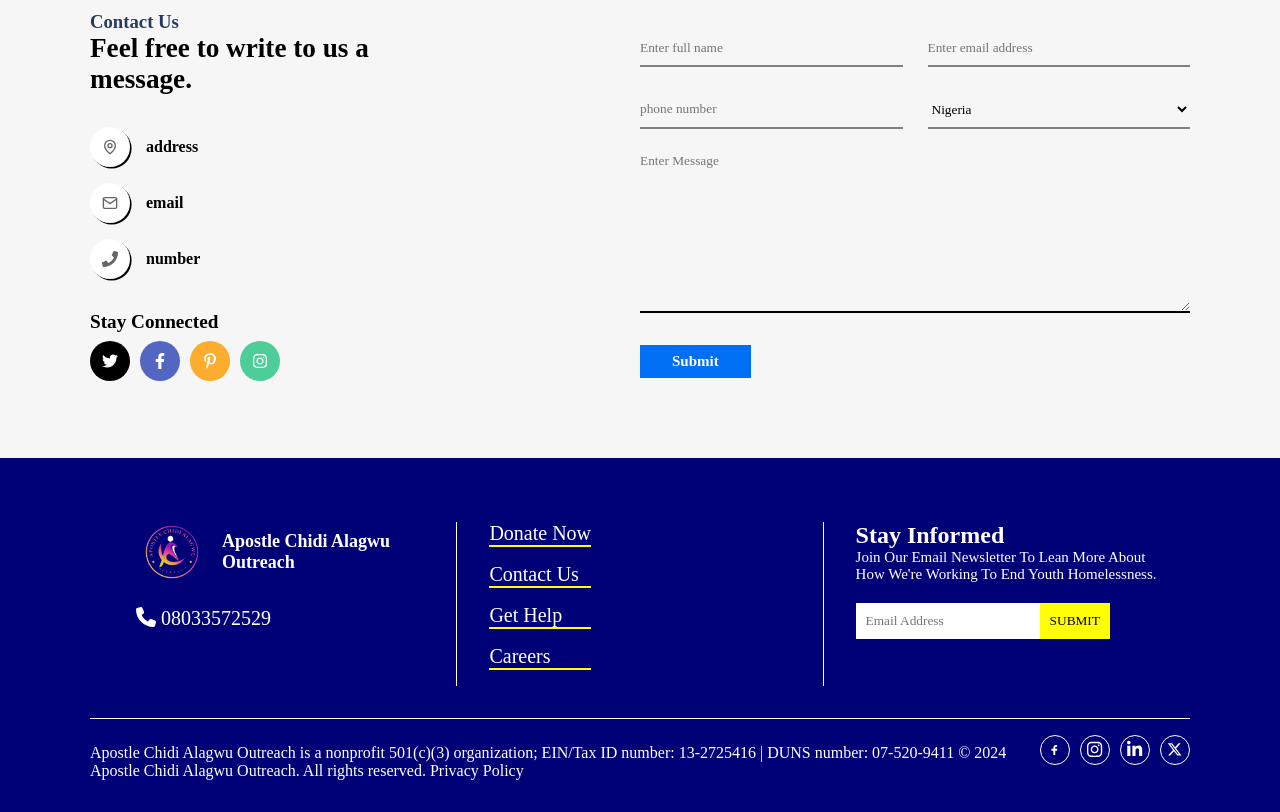
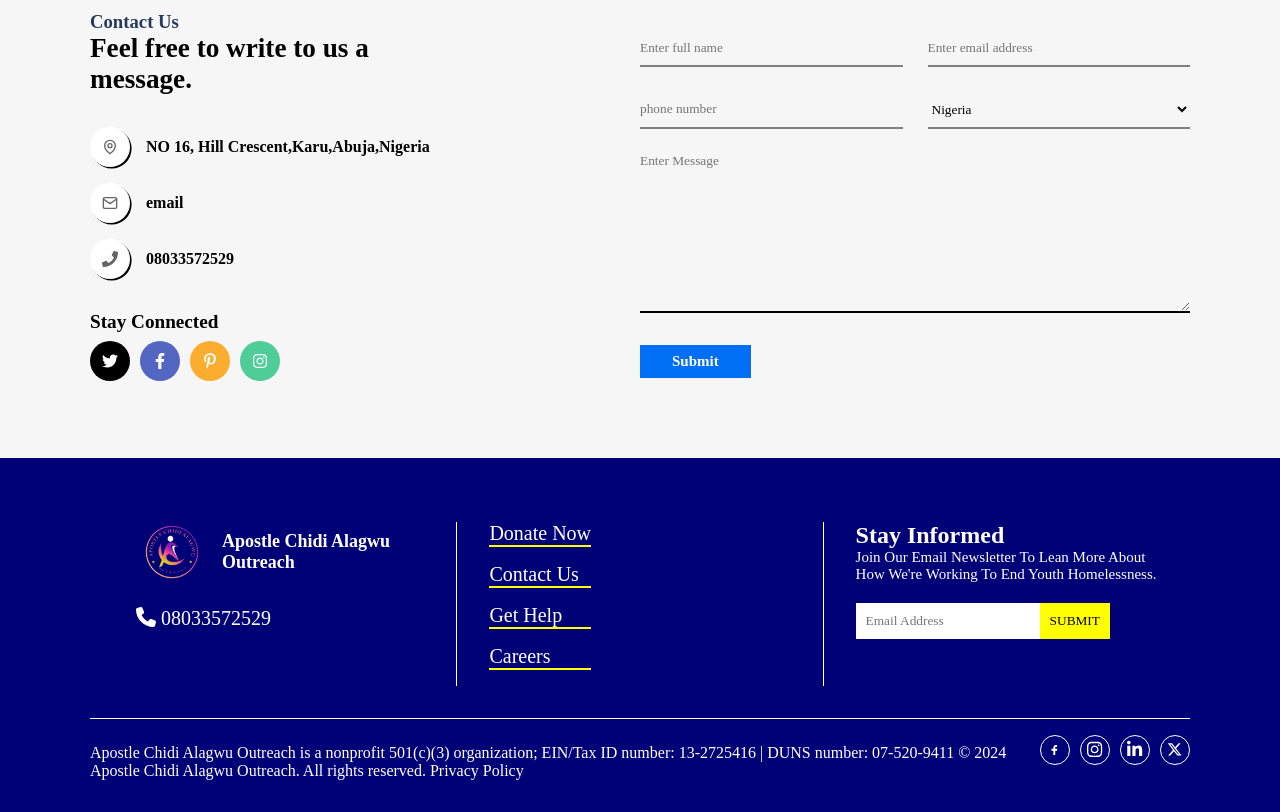
Before and after one commit to ZIONIB247/Apostle-Outreach, a React (Vite) app: page /home in a window 1280 px wide. Shown: the part 1340-2152 px from the top of the page. Built offline with nearby package versions, Linux system fonts and the light colour scheme; a web font is replaced by a local one.

Commit message:
updated  Changes

```diff
--- a/src/components/subcomponents/Contact.jsx
+++ b/src/components/subcomponents/Contact.jsx
@@ -24,7 +24,7 @@
               <span>
                 <GrLocation style={{ opacity: 0.6 }} />
               </span>
-              <h4>address</h4>
+              <h4>NO 16, Hill Crescent,Karu,Abuja,Nigeria</h4>
             </div>
             <div className="infoContent">
               <span>
@@ -36,7 +36,7 @@
               <span>
                 <FaPhone style={{ opacity: 0.6 }} />
               </span>
-              <h4>number</h4>
+              <h4>08033572529</h4>
             </div>
           </div>
 
```
